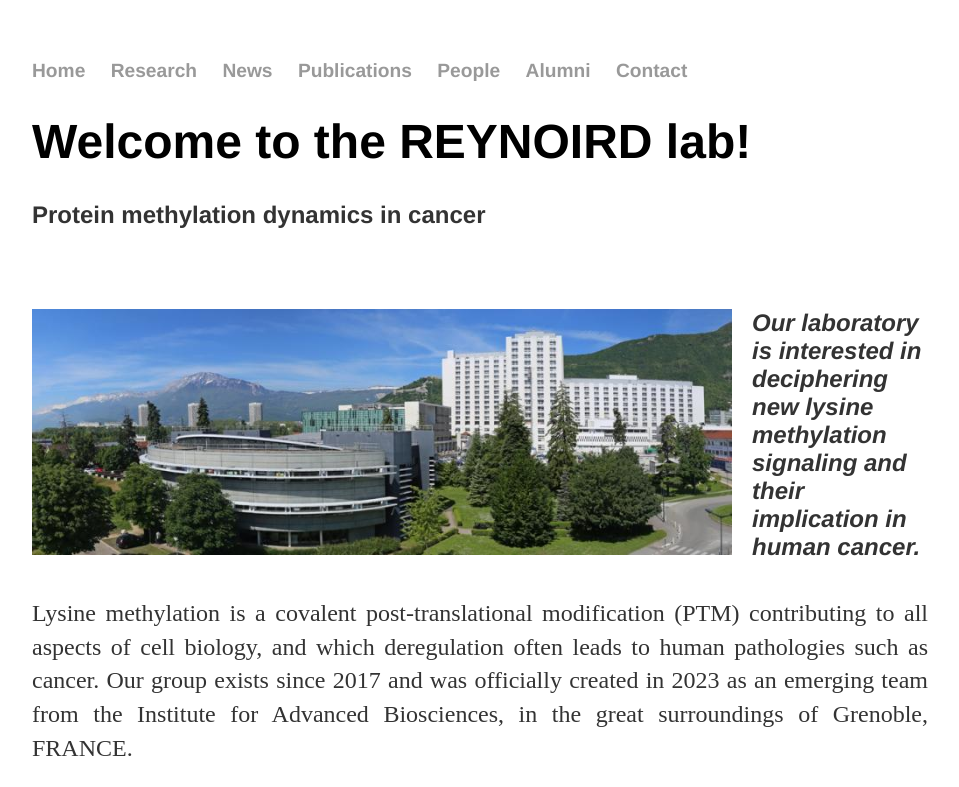
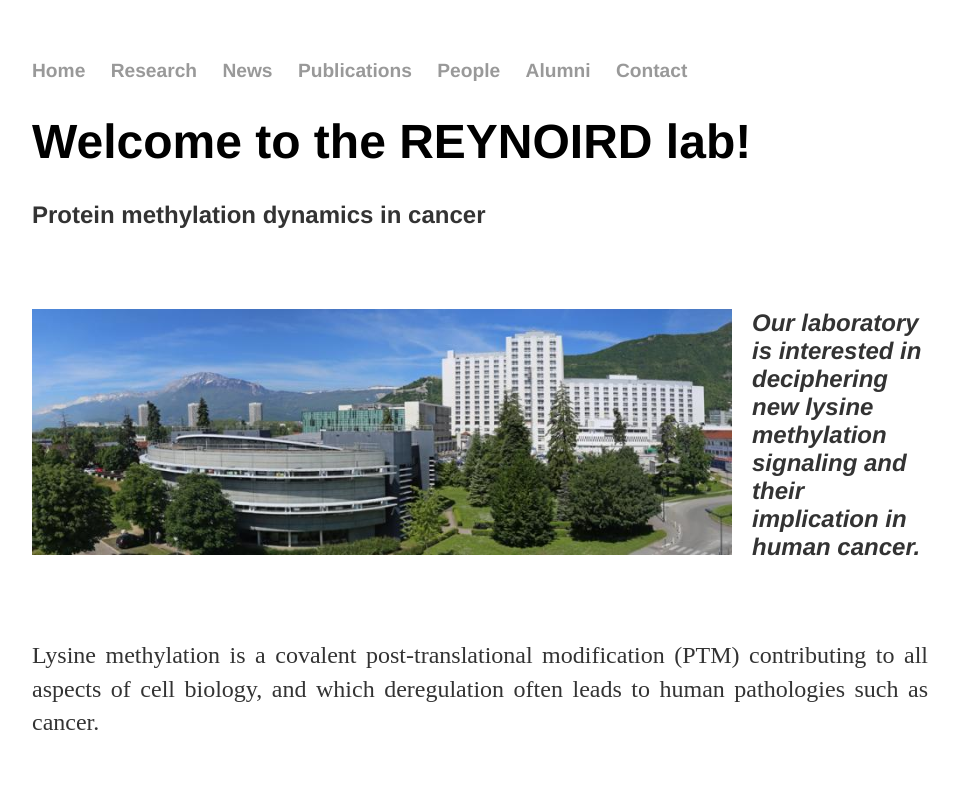
Before and after one commit to Reynoird-Lab/Reynoird-lab.github.io, a Jekyll site: the page built from index.html, in a window 1280 px wide, cut to the strip 0-787 px from the top of the page. Shown: the whole strip, without its empty margins (160-1119 px from the left). Built offline with Jekyll 4.4.1, drawn with Linux system fonts in a browser that asks for light colours; Markdown is read by kramdown in place of the engine named in the settings; some of the changed text lies outside the part shown.

Commit message:
Update index.html

```diff
--- a/index.html
+++ b/index.html
@@ -11,8 +11,9 @@
 <br>
 <br>
 
-<div><img src="Images/IAB.jpg" title="Reynoird lab IAB" align="left" width="700" style="margin: 0px 20px 20px 0px;"/><p align="bottom" align="justify"><i><h2>Our laboratory is interested in deciphering new lysine methylation signaling and their implication in human cancer.</p></i></h2>
-<p align="justify">Lysine methylation is a covalent post-translational modification (PTM) contributing to all aspects of cell biology, and which deregulation often leads to human pathologies such as cancer. Our group exists since 2017 and was officially created in 2023 as an emerging team from the Institute for Advanced Biosciences, in the great surroundings of Grenoble, FRANCE.</p> <br>
+<div><img src="Images/IAB.jpg" title="Reynoird lab IAB" align="left" width="700" style="margin: 0px 20px 20px 0px;"/><p align="bottom" align="justify"><i><h2>Our laboratory is interested in deciphering new lysine methylation signaling and their implication in human cancer.</p></i></h2><br>
+<p align="justify">Lysine methylation is a covalent post-translational modification (PTM) contributing to all aspects of cell biology, and which deregulation often leads to human pathologies such as cancer.</p> <br>
+<p align="justify">Our group exists since 2017 and was officially created in 2023 as an emerging team from the Institute for Advanced Biosciences, in the great surroundings of Grenoble, FRANCE.</p> <br>
 <div><img src="Images/grenoblearea.jpg" title="Grenoble area" align="left" width="700" style="margin: 0px 20px 20px 0px;"/> </div>
 <p align="justify"><i>We are keen to consider applications in our laboratory for a student internship, as well as for a PhD or a postdoctoral projects: please provide your CV and a motivation letter describing your research interests. Feel free to contact us for any inquiries! </i>
 	</p>
```
